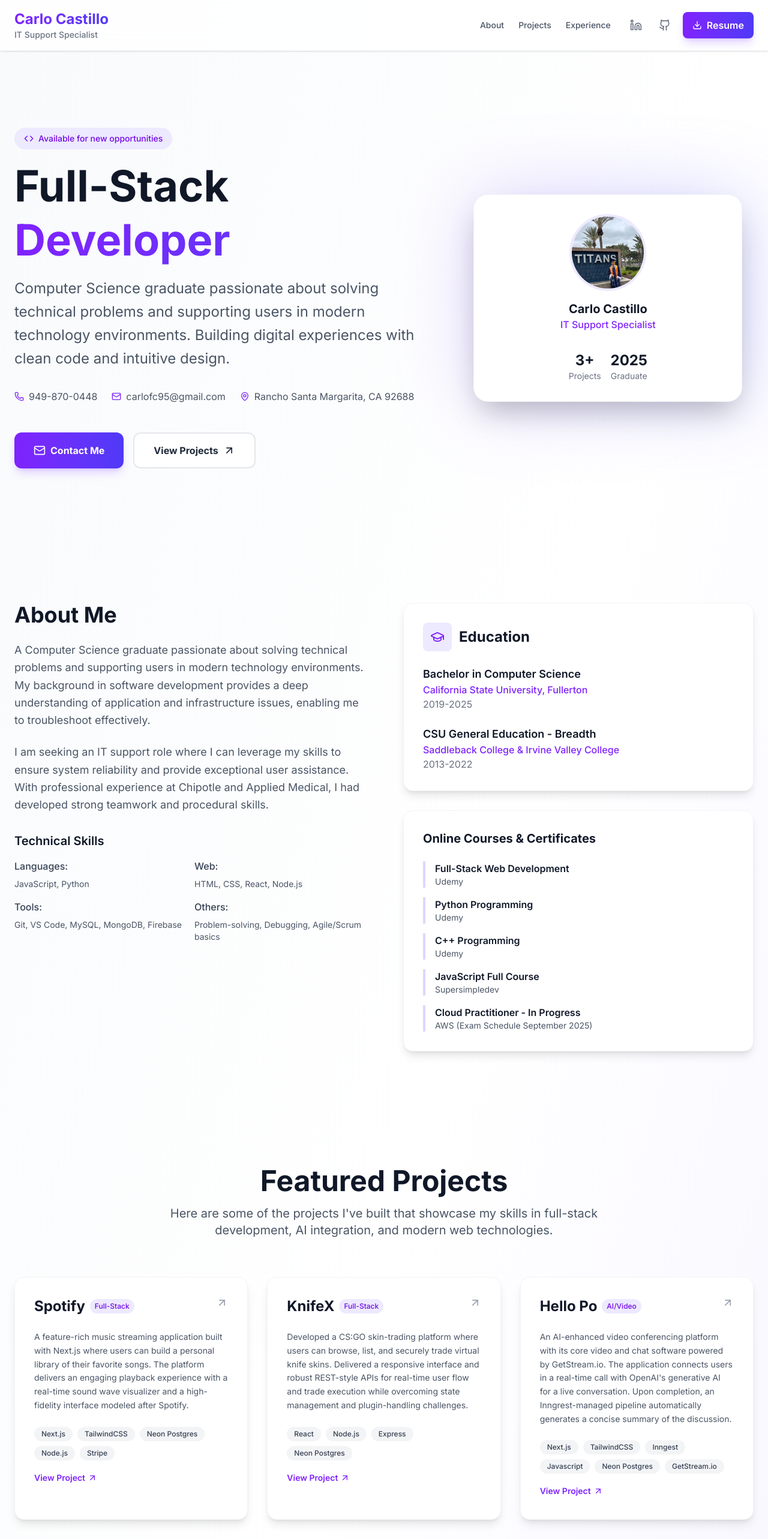
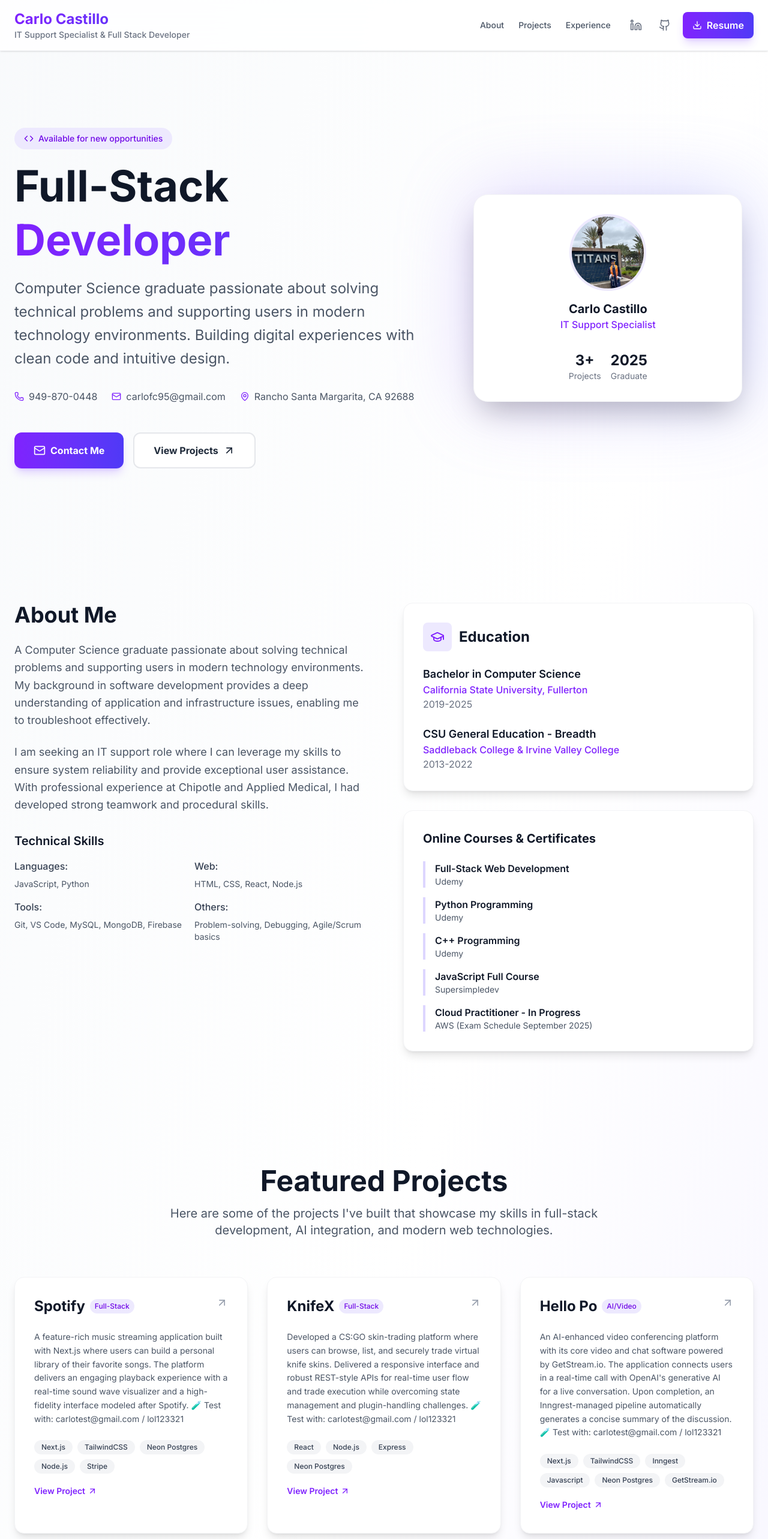
Before and after one commit to carloc3005/mywebsite, a Next.js app in the folder mywebsite/: page / in a window 1280 px wide. Shown: the top 2566 px of the page at 60% size. Built offline with nearby package versions, Linux system fonts and the light colour scheme.

Commit message:
Add project links and test credentials - Updated Spotify and KnifeX project links - Added test credentials (carlotest@gmail.com/lol123321) to all projects

```diff
--- a/mywebsite/src/app/page.tsx
+++ b/mywebsite/src/app/page.tsx
@@ -8,21 +8,21 @@ export default function PortfolioPage() {
   const projects = [
     {
       name: 'Spotify',
-      description: 'A feature-rich music streaming application built with Next.js where users can build a personal library of their favorite songs. The platform delivers an engaging playback experience with a real-time sound wave visualizer and a high-fidelity interface modeled after Spotify.',
+      description: 'A feature-rich music streaming application built with Next.js where users can build a personal library of their favorite songs. The platform delivers an engaging playback experience with a real-time sound wave visualizer and a high-fidelity interface modeled after Spotify. \n\n🧪 Test with: carlotest@gmail.com / lol123321',
       tech: ['Next.js', 'TailwindCSS', 'Neon Postgres', 'Node.js', 'Stripe'],
-      href: '#',
+      href: 'https://spotify-iota-amber.vercel.app/',
       category: 'Full-Stack'
     },
     {
       name: 'KnifeX',
-      description: 'Developed a CS:GO skin-trading platform where users can browse, list, and securely trade virtual knife skins. Delivered a responsive interface and robust REST-style APIs for real-time user flow and trade execution while overcoming state management and plugin-handling challenges.',
+      description: 'Developed a CS:GO skin-trading platform where users can browse, list, and securely trade virtual knife skins. Delivered a responsive interface and robust REST-style APIs for real-time user flow and trade execution while overcoming state management and plugin-handling challenges. \n\n🧪 Test with: carlotest@gmail.com / lol123321',
       tech: ['React', 'Node.js', 'Express', 'Neon Postgres'],
-      href: '#',
+      href: 'https://knifex.netlify.app/',
       category: 'Full-Stack'
     },
     {
       name: 'Hello Po',
-      description: 'An AI-enhanced video conferencing platform with its core video and chat software powered by GetStream.io. The application connects users in a real-time call with OpenAI\'s generative AI for a live conversation. Upon completion, an Inngrest-managed pipeline automatically generates a concise summary of the discussion.',
+      description: 'An AI-enhanced video conferencing platform with its core video and chat software powered by GetStream.io. The application connects users in a real-time call with OpenAI\'s generative AI for a live conversation. Upon completion, an Inngrest-managed pipeline automatically generates a concise summary of the discussion. \n\n🧪 Test with: carlotest@gmail.com / lol123321',
       tech: ['Next.js', 'TailwindCSS', 'Inngest', 'Javascript', 'Neon Postgres', 'GetStream.io'],
       href: '#',
       category: 'AI/Video'
@@ -78,7 +78,7 @@ export default function PortfolioPage() {
             <h1 className="text-2xl font-bold bg-gradient-to-r from-violet-600 to-indigo-600 bg-clip-text text-transparent">
               Carlo Castillo
             </h1>
-            <p className="text-sm text-gray-500 font-medium">IT Support Specialist</p>
+            <p className="text-sm text-gray-500 font-medium">IT Support Specialist & Full Stack Developer</p>
           </motion.div>
 
           <nav className="flex items-center space-x-6">
```
